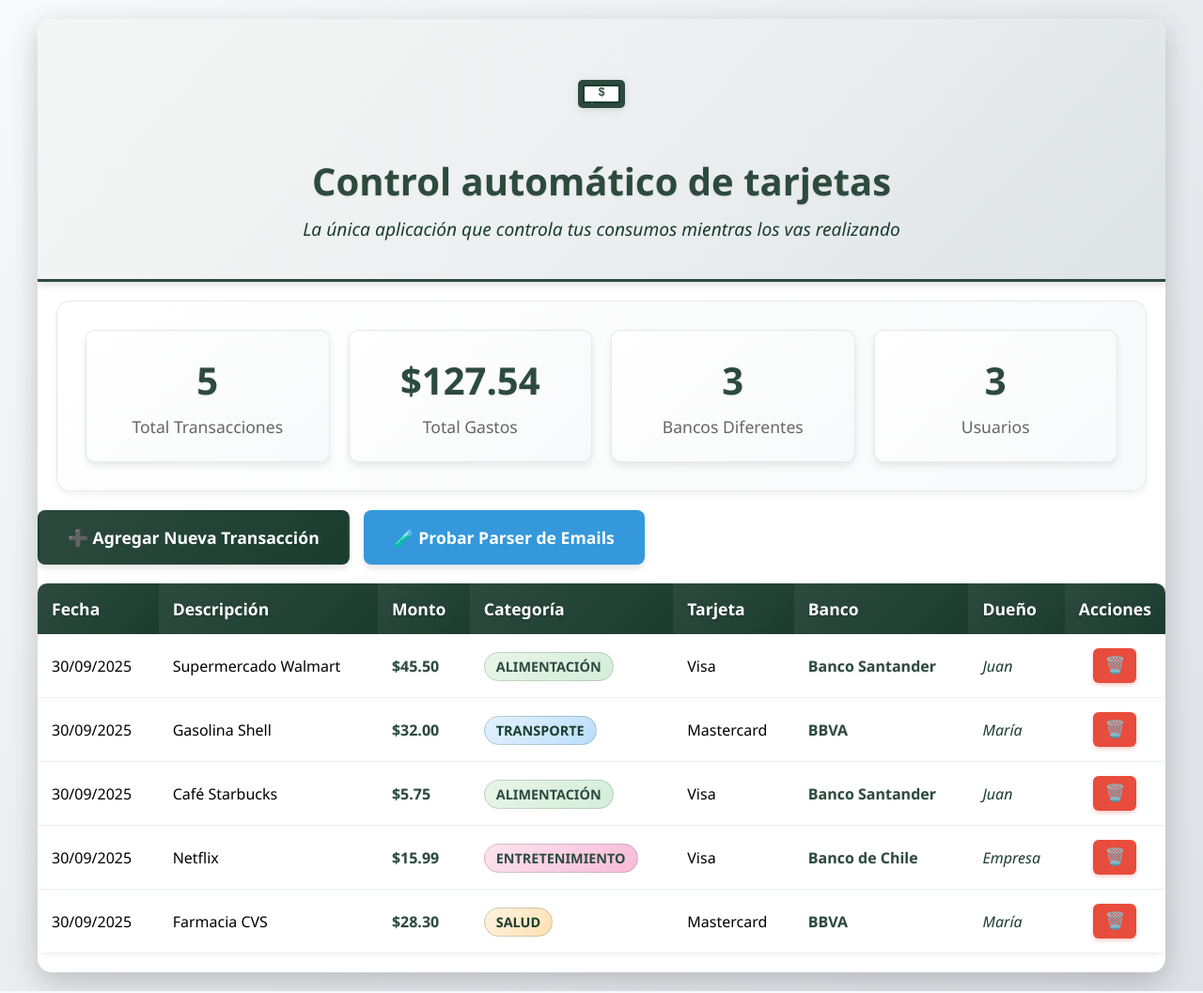
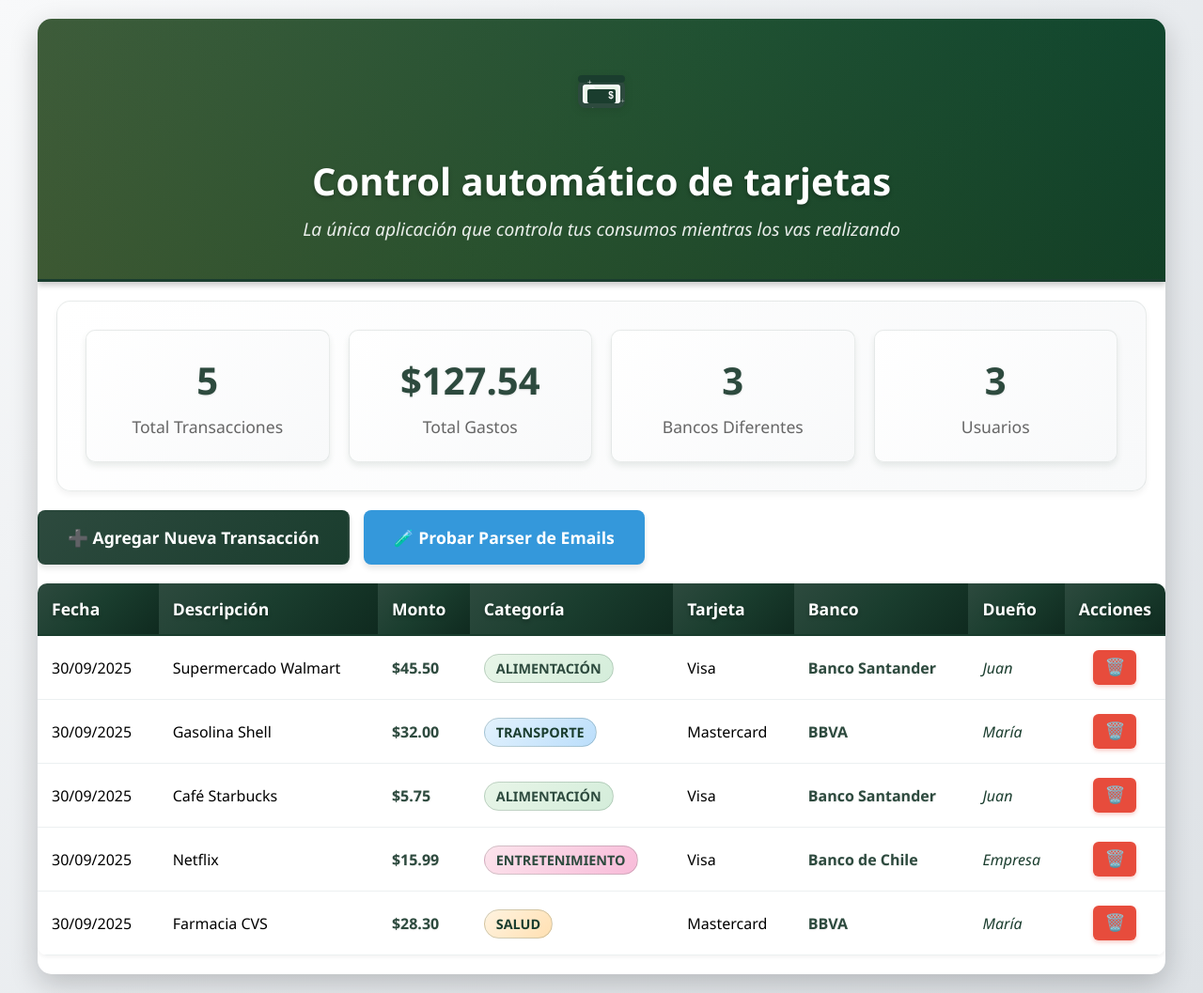
Before and after one commit to cuidatubolsillo/app-financiera, a Flask app: page / in a window 1280 px wide. Shown: the whole page at 94% size. Run offline with Flask 3, Linux system fonts and the light colour scheme; data comes from the database, SQL or seed files in the repository.

Commit message:
Integrar logo real y mejorar diseño con más verde: header oscuro, tabla con acentos verdes y hover mejorado

```diff
--- a/static/style.css
+++ b/static/style.css
@@ -23,14 +23,14 @@ body {
 }
 
 .header {
-    background: linear-gradient(135deg, #ffffff 0%, #f8f9fa 50%, #e9ecef 100%);
-    color: #2d4a3e;
+    background: linear-gradient(135deg, #2d4a3e 0%, #1a3d2e 50%, #0f2a1f 100%);
+    color: white;
     padding: 40px;
     text-align: center;
     position: relative;
     overflow: hidden;
-    border-bottom: 3px solid #2d4a3e;
-    box-shadow: 0 4px 6px rgba(0, 0, 0, 0.1);
+    border-bottom: 3px solid #1a3d2e;
+    box-shadow: 0 4px 6px rgba(0, 0, 0, 0.2);
 }
 
 .header::before {
@@ -40,7 +40,7 @@ body {
     left: 0;
     right: 0;
     bottom: 0;
-    background: linear-gradient(45deg, rgba(45, 74, 62, 0.05) 0%, rgba(26, 61, 46, 0.05) 100%);
+    background: linear-gradient(45deg, rgba(255, 255, 0, 0.1) 0%, rgba(0, 255, 127, 0.1) 100%);
     pointer-events: none;
 }
 
@@ -67,13 +67,13 @@ body {
     font-weight: 700;
     position: relative;
     z-index: 1;
-    color: #2d4a3e;
-    text-shadow: 0 1px 2px rgba(0, 0, 0, 0.1);
+    color: white;
+    text-shadow: 0 2px 4px rgba(0, 0, 0, 0.3);
 }
 
 .header p {
     font-size: 1.2em;
-    color: #1a3d2e;
+    color: rgba(255, 255, 255, 0.9);
     position: relative;
     z-index: 1;
     font-weight: 500;
@@ -149,13 +149,14 @@ body {
 }
 
 .transactions-table th {
-    background: linear-gradient(135deg, #2d4a3e 0%, #1a3d2e 100%);
+    background: linear-gradient(135deg, #2d4a3e 0%, #1a3d2e 50%, #0f2a1f 100%);
     color: white;
     padding: 15px;
     text-align: left;
     font-weight: 600;
     font-size: 1.1em;
-    text-shadow: 0 1px 2px rgba(0, 0, 0, 0.3);
+    text-shadow: 0 2px 4px rgba(0, 0, 0, 0.3);
+    border-bottom: 2px solid #1a3d2e;
 }
 
 .transactions-table td {
@@ -499,9 +500,10 @@ body {
 
 /* Mejoras en la tabla */
 .transactions-table tr:hover {
-    background: linear-gradient(135deg, #f8f9fa 0%, #e9ecef 100%);
+    background: linear-gradient(135deg, #e8f5e8 0%, #d4edda 100%);
     transform: scale(1.01);
     transition: all 0.3s ease;
+    border-left: 4px solid #2d4a3e;
 }
 
 /* Botones de acción mejorados */
```
Also changed, not shown: static/logo.svg.
